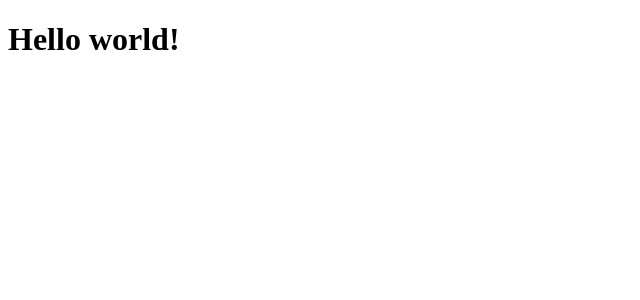
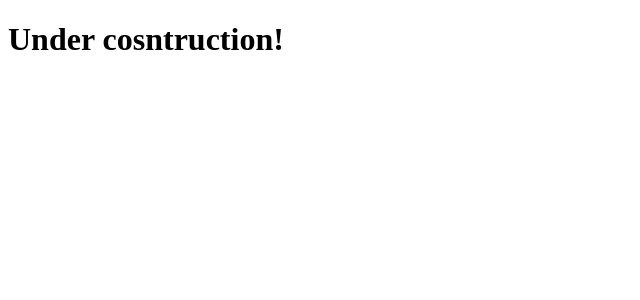
Before and after one commit to ialgen/edk-org-app, a Nuxt app: page / in a window 1280 px wide. Shown: the top 300 px of the page, without its empty margins (0-640 px from the left). Built offline with nearby package versions, Linux system fonts and the light colour scheme.

Commit message:
test 1 branches

```diff
--- a/pages/index.vue
+++ b/pages/index.vue
@@ -1,3 +1,3 @@
 <template>
-    <h1>Hello world!</h1>
+    <h1>Under cosntruction!</h1>
 </template>
```
